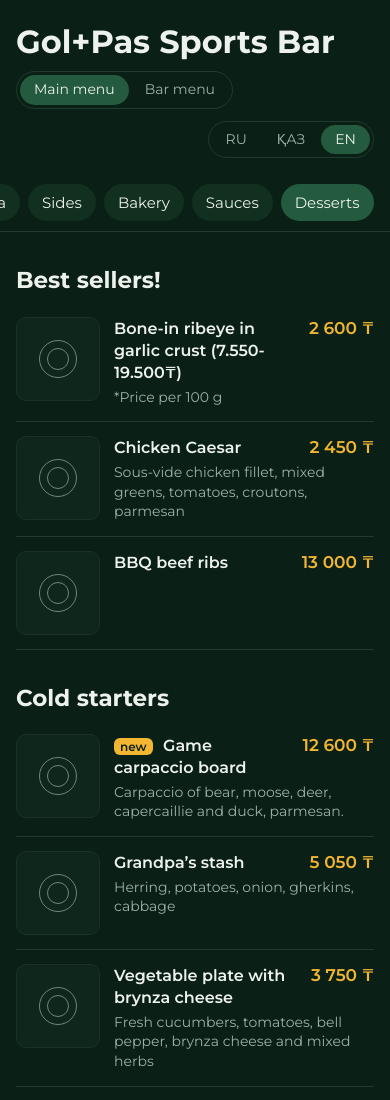
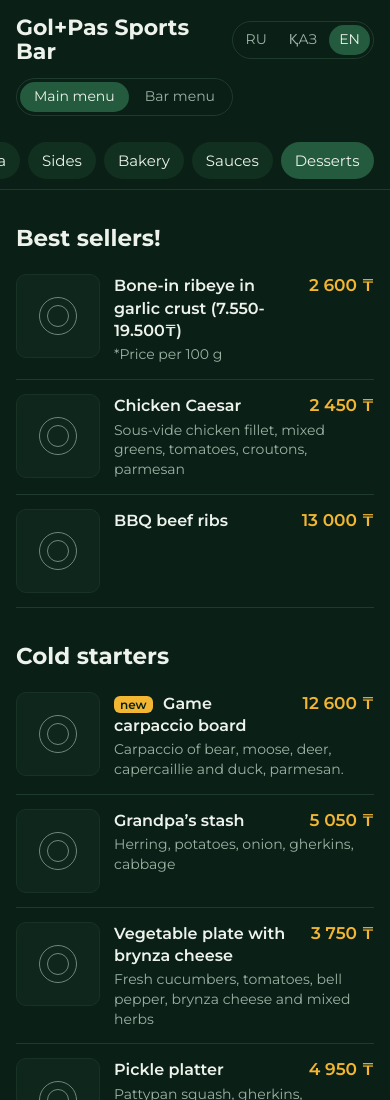
Before and after one commit to DikoBJ/golpas-menu, a plain HTML site: page index.html in a window 390 px wide. Shown: the top 1100 px of the page. Drawn offline with Linux system fonts and the light colour scheme.

Commit message:
Put language switch in the top-right corner of the header
On phones it used to wrap onto its own line and float; now it sits
next to the title, with the Main/Bar tabs underneath.

Co-Authored-By: Claude Opus 5.5 <noreply@anthropic.com>

```diff
--- a/styles.css
+++ b/styles.css
@@ -93,21 +93,34 @@ h2 {
    3. HEADER
    ---------------------------------------------------------- */
 
+/* Layout:   Title ............ RU ҚАЗ EN
+             Main menu | Bar menu            */
 .site-header {
-  display: flex;
-  flex-wrap: wrap;
+  display: grid;
+  grid-template-columns: 1fr auto;
+  grid-template-areas:
+    "title lang"
+    "tabs  tabs";
   align-items: center;
-  gap: 12px 16px;
+  gap: 14px 12px;
   max-width: var(--content-width);
   margin: 0 auto;
   padding: 24px var(--page-padding) 16px;
 }
 
 .site-title {
-  width: 100%;
+  grid-area: title;
+  min-width: 0;
   font-size: 32px;
   line-height: 1.1;
 }
+
+.menu-tabs {
+  grid-area: tabs;
+  justify-self: start;
+}
+
+/* Phones: smaller title so it fits next to the language switch */
 
 /* Menu tabs and language switch share the same "pill" look */
 .menu-tabs,
@@ -120,7 +133,8 @@ h2 {
 }
 
 .language-switch {
-  margin-left: auto;   /* pushes the language switch to the right */
+  grid-area: lang;
+  justify-self: end;   /* top right corner */
 }
 
 .menu-tabs .button,
@@ -135,6 +149,21 @@ h2 {
 .language-switch .button.is-active {
   background: var(--color-active);
   color: var(--color-active-text);
+}
+
+/* Phones: smaller title so it fits next to the language switch */
+@media (max-width: 480px) {
+  .site-header {
+    padding-top: 16px;
+  }
+
+  .site-title {
+    font-size: 22px;
+  }
+
+  .language-switch .button {
+    padding: 5px 10px;
+  }
 }
 
 
```
